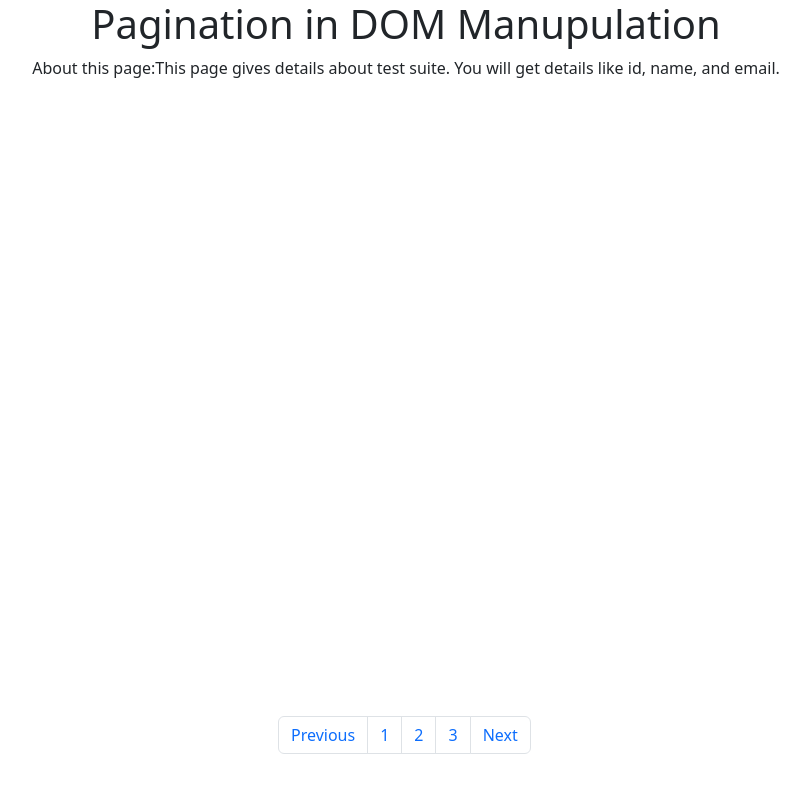
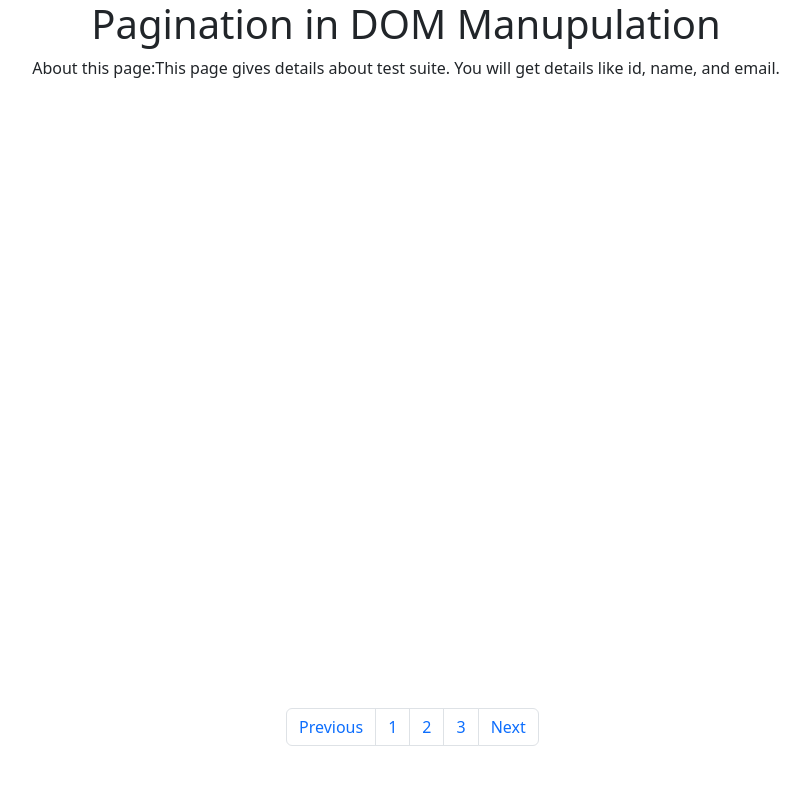
Before and after one commit to Thomson1998/Pagination, a plain HTML site: page index.html in a window 1280 px wide. Shown: the whole page, without its empty margins (234-1044 px from the left). Drawn offline with nearby package versions, Linux system fonts and the light colour scheme.

Commit message:
"final commit"

```diff
--- a/index.html
+++ b/index.html
@@ -12,29 +12,27 @@
     integrity="sha384-w76AqPfDkMBDXo30jS1Sgez6pr3x5MlQ1ZAGC+nuZB+EYdgRZgiwxhTBTkF7CXvN" crossorigin="anonymous"></script>
 </head>
 <body>
-    <div class="table-responsive">
-      <div>
-        <h1 id="title">Pagination in DOM Manupulation</h1>
-        <div>
-          <p id="description">
-            About this page:This page gives details about test suite. You will get details like id, name, and email.
-          </p>
+  <div class="heading">
+    <h1 id="title">Pagination in DOM Manupulation</h1>
+    <p id="description">About this page:This page gives details about test suite. You will get details like id, name, and email.</p>
+</div>
+<div class="display_screen"></div>
+<div class="table-responsive">
+    <div class="table table-bordered">
+        <div id="buttons" class="pagi">
+            <nav aria-label="Page navigation example">
+                <ul class="pagination" style="cursor: pointer;">
+                  <li class="page-item"><a class="page-link Previous" for="Previous">Previous</a></li>
+                  <li class="page-item"><a class="page-link" for="1" onclick="clicking(this)">1</a></li>
+                  <li class="page-item"><a class="page-link" for="2" onclick="clicking(this)">2</a></li>
+                  <li class="page-item"><a class="page-link" for="3" onclick="clicking(this)">3</a></li>
+                  <li class="page-item"><a class="page-link Next" for="Next">Next</a></li>
+                </ul>
+              </nav>
+        </div>
+    </div>
 
-        </div>
-      </div>
-
-    </div>
-    <div id="buttons" class="d-flex justify-content-center">
-    <nav aria-label="Page navigation example">
-        <ul class="pagination">
-          <li class="page-item"><a class="page-link" for="Previous" >Previous</a></li>
-          <li onclick="btn_clicking(this)" class="page-item"><a class="page-link" for="1" >1</a></li>
-          <li onclick="btn_clicking(this)" class="page-item"><a class="page-link" for="2" >2</a></li>
-          <li onclick="btn_clicking(this)" class="page-item"><a class="page-link" for="3" >3</a></li>
-          <li class="page-item"><a class="page-link" for="Next" >Next</a></li>
-        </ul>
-      </nav>
-    </div>
+</div>
    <script src="script.js"></script>
    <script src="https://app.zenclass.in/sheets/v1/js/zen/suite/bundle.js"></script>
 </body>
```
